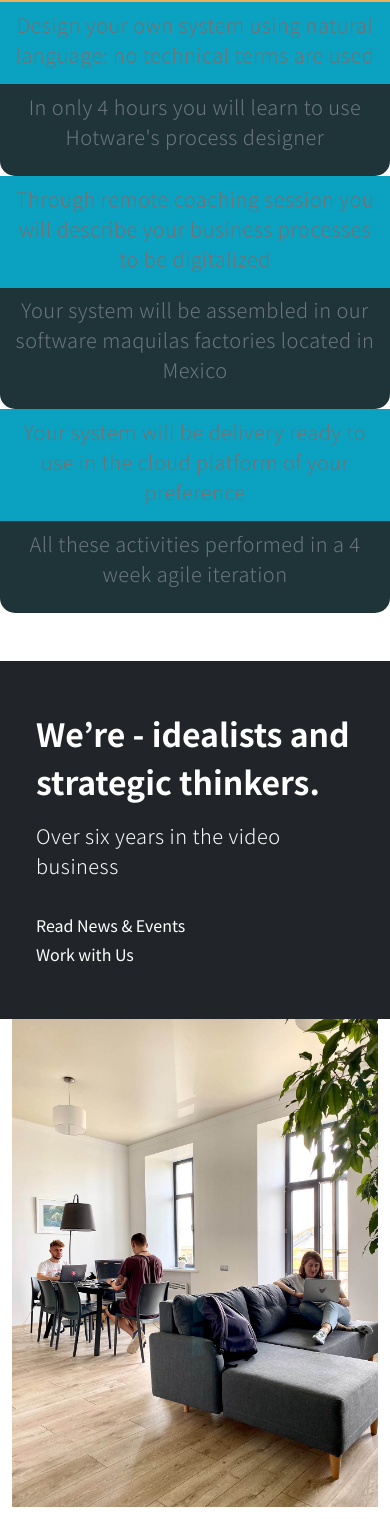
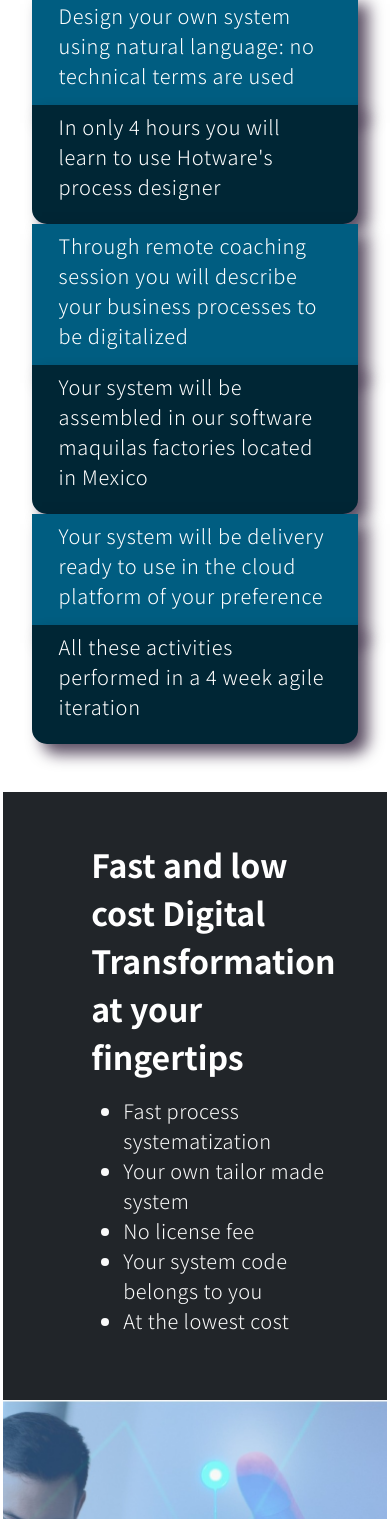
Before and after one commit to Vvan31/LandingPage, a website: page v3/index.html in a window 390 px wide. Shown: the part 249-1768 px from the top of the page. Drawn offline with Linux system fonts and the light colour scheme.

Commit message:
conent, features fixed, colors fixed

```diff
--- a/v3/css/templatemo-nomad-force.css
+++ b/v3/css/templatemo-nomad-force.css
@@ -104,6 +104,12 @@ p {
   color: var(--p-color);
   font-size: var(--p-font-size);
   font-weight: var(--font-weight-light);
+  letter-spacing: 0.7px;
+}
+.p{
+  color: var(--p-color);
+  font-size: var(--p-font-size);
+  font-weight: var(--font-weight-light);
   letter-spacing: 0.5px;
 }
 
@@ -160,43 +166,49 @@ a:hover {
   bottom: 0;
   left: 0;
 }
+/* .overlay-2 {
+  background: linear-gradient(to top, #000, transparent 97%);
+  position: absolute;
+  top: inherit;
+  right: 0;
+  bottom: inherit;
+  left: 0;
+} */
 /* ------------------------------------------
   FEATURES
 ------------------------------------------ */
 #features {
-  border-top: #efaf58 solid 1em;
+  border-top: var(--bs-orange) solid 1.5em;
   background-color: white;
-  padding: 0;
+  padding-left:10em;
+  padding-right: 10em;
   margin-right: 0;
   margin-left: 0;
-   height: 70%;
+  height: 70%;
 }
-#feature{
-  padding-top: 0;
-  box-shadow: 10px 10px 15px rgb(23,4,34,0.7);
-  border-bottom-left-radius: 15px;
-  border-bottom-right-radius: 15px;
-}
-#feature p{
-  color: var(--white-color) !important;
-
+.feature p{
+  color: var(--white-color);
+  text-align: left;
+  padding-left: 1em;
+  padding-right: 1em;
+  size: 15%;
 }
 #top{
-  background-color:#0aa2c0;
-  color: var(--white-color) !important;
+  background-color: var(--bs-primary);
   z-index: 3;
   padding: 2%;
-  color: var(--white-color);
+  box-shadow: 10px 10px 15px rgb(23,4,34,0.7) ;
 
 }
 #bottom{
   padding: 2%;
-
   margin-top: -2.5%;
   z-index: 1;
-  background-color:#1e3439;
+  background-color: var(--bs-secondary);
   border-bottom-left-radius: 15px;
   border-bottom-right-radius: 15px;
+  box-shadow: 10px 10px 15px rgb(23,4,34,0.7);
+
 }
 
 
@@ -422,7 +434,7 @@ strong {
 /*---------------------------------------
   ABOUT & TEAM MEMBERS
 -----------------------------------------*/
-/* .about-image,
+ .about-image,
 .team-image {
   width: 100%;
   height: 100%;
@@ -430,7 +442,11 @@ strong {
   min-height: 475px;
   object-fit: cover;
 }
-
+.bullet{
+  padding-left: 0%;
+  padding-right: 0%;
+}
+/*
 .team-thumb {
   background: var(--white-color);
   position: absolute;
@@ -478,7 +494,10 @@ strong {
 
 .news,
 .related-news {
-  background: var(--section-bg-color);
+  background-color: var(--bs-secondary);
+  /* background-image: url("/media/background.png");
+  background-repeat:repeat-y; */
+  color: var(--white-color);
 }
 
 .news-thumb {
@@ -586,7 +605,6 @@ strong {
   SECTION
 -----------------------------------------*/
 .section-padding {
-  padding-top: 1rem;
   padding-bottom: 7rem;
 }
 
@@ -596,7 +614,10 @@ strong {
 .contact-info {
   padding: 40px;
 }
-
+.contact{
+  background-color: var(--bs-secondary);
+  color: var(--white-color);
+}
 .contact-form .form-control {
   border-radius: 0;
   font-weight: var(--font-weight-normal);
@@ -688,7 +709,18 @@ strong {
   .news-two-column {
     min-height: 232.5px;
   }
+  #features {
+    padding-left: 20rem;
+    padding-right: 20rem;
+  }
 }
+@media screen and (min-width: 1395px) {
+  #features {
+    padding-left: 10rem;
+    padding-right: 10rem;
+  }
+}
+
 
 @media screen and (max-width: 991px) {
   h1 {
@@ -720,9 +752,9 @@ strong {
     padding-bottom: 10px;
   }
 
-  .section-padding {
-    padding-top: 1rem;
-    padding-bottom: 6rem;
+  #features {
+    padding-left: 2rem;
+    padding-right: 2rem;
   }
 
   .team-thumb {
--- a/v3/index.html
+++ b/v3/index.html
@@ -35,15 +35,15 @@ https://templatemo.com/tm-567-nomad-force
     <body>
         <main>
             <section class="hero" id="hero">
-                <!-- <div class="heroText">
+                <div class="heroText">
                     <h1 class="text-white mt-5 mb-lg-4" data-aos="zoom-in" data-aos-delay="800">
-                        Nomad Force
+                        Hotware Smart Cloud
                     </h1>
 
                     <p class="text-secondary-white-color" data-aos="fade-up" data-aos-delay="1000">
-                        create a great video for your <strong class="custom-underline">website</strong>
+                        AI enabled Digital Transformation Nearshore solution
                     </p>
-                </div> -->
+                </div>
 
                 <div class="videoWrapper">
                     <video autoplay="" loop="" muted="" class="custom-video" poster="videos/792bd98f3e617786c850493560e11c45.jpg">
@@ -57,25 +57,6 @@ https://templatemo.com/tm-567-nomad-force
             <section class="section-padding pb-3" id="about">
                 <div class="features-container mb-5 pb-lg-5">
                     <div class="row">
-                       <!--  <div class="col-12">
-                            <h2 class="mb-3" data-aos="fade-up">Let us create...</h2>
-                        </div> -->
-
-                    <!--     <div class="col-lg-6 col-12 mt-3 mb-lg-5">
-                            <p class="me-4" data-aos="fade-up" data-aos-delay="300">You may  via PayPal  is useful for
-                                 you. This will absolutely help us to keep creating better CSS template
-                                 s for you. <br><br>
-                                 We provide you 100% free templates on TemplateMo website.
-                                 Images are provided by FreePik and Unsplash websites.</p>
-                        </div>
-
-                        <div class="col-lg-6 col-12 mt-lg-3 mb-lg-5">
-                            <p data-aos="fade-up" data-aos-delay="500">This Bootstrap 5 layout is free to use for y
-                                our business. You are allowed to edit it in any way you like. However, please do
-                                not redistribute this template ZIP file for a template download purpose on any other
-                                website such as Free CSS collections.</p>
-                        </div>  -->
-
                         <div class="row text-center" id="features" >
                             <div class="feature col-md-4">
                                 <div id="top" data-aos="fade-up">
@@ -84,7 +65,7 @@ https://templatemo.com/tm-567-nomad-force
                                         technical terms are used</p>
                                 </div>
                                 <div id="bottom" data-aos="fade-up">
-                                    <p class="text-muted">In only 4 hours you will learn
+                                    <p class="my-3-2">In only 4 hours you will learn
                                         to use Hotware's process
                                         designer</p>
                                 </div>
@@ -97,7 +78,7 @@ https://templatemo.com/tm-567-nomad-force
                                         be digitalized</p>
                                 </div>
                                 <div id="bottom" data-aos="fade-up">
-                                    <p class="text-muted">Your system will be assembled in
+                                    <p class="my-3-2">Your system will be assembled in
                                         our software maquilas factories
                                         located in Mexico</p>
                                 </div>
@@ -109,7 +90,7 @@ https://templatemo.com/tm-567-nomad-force
                                         platform of your preference</p>
                                 </div>
                                 <div id="bottom" data-aos="fade-up">
-                                    <p class="text-muted">All these activities performed
+                                    <p class="my-3-2">All these activities performed
                                         in a 4 week agile iteration</p>
                                 </div>
                             </div>
@@ -120,27 +101,28 @@ https://templatemo.com/tm-567-nomad-force
 
                 <div class="container-fluid">
                     <div class="row">
-                        <div class="col-lg-4 col-12 bg-dark">
+                        <div class="col-lg-6 mb-lg-0 bg-dark bullet">
                             <div class="d-flex flex-column flex-wrap justify-content-center h-100 py-5 px-4 pt-lg-4 pb-lg-0">
-                                <h3 class="text-white mb-3" data-aos="fade-up">We’re - idealists and strategic thinkers.</h3>
-
-                                <p class="text-secondary-white-color" data-aos="fade-up">Over six years in the video business</p>
-
-                                <div class="mt-3 custom-links">
-
-                                    <a href="#news" class="text-white custom-link" data-aos="zoom-in" data-aos-delay="100">Read News & Events</a>
-
-                                    <a href="#contact" class="text-white custom-link" data-aos="zoom-in" data-aos-delay="300">Work with Us</a>
+                                <h3 class="text-white mb-3" data-aos="fade-up">Fast and low cost Digital Transformation at your fingertips </h3>
+                                <div>
+                                    <ul>
+                                        <li class="text-secondary-white-color p" data-aos="fade-up">Fast process systematization</li>
+                                        <li class="text-secondary-white-color p" data-aos="fade-up">Your own tailor made system</li>
+                                        <li class="text-secondary-white-color p" data-aos="fade-up">No license fee</li>
+                                        <li class="text-secondary-white-color p" data-aos="fade-up">Your system code belongs to you</li>
+                                        <li class="text-secondary-white-color p" data-aos="fade-up">At the lowest cost</li>
+                                    </ul>
                                 </div>
 
                             </div>
                         </div>
-                        <div class="col-lg">
-                            <img src="images/elena-rabkina-eVVzwsNhNf4-unsplash.jpg" class="img-fluid about-image" alt="">
+                        <div class="col-lg-6 bullet">
+                            <img src="images/hero2.jpeg" class="img-fluid about-image" alt="">
                         </div>
                     </div>
                 </div>
             </section>
+
             <section class="news section-padding" id="news">
                 <div class="container">
                     <div class="row">
@@ -220,6 +202,7 @@ https://templatemo.com/tm-567-nomad-force
 
                     </div>
                 </div>
+               <!--  <div class="overlay"></div> -->
             </section>
 
             <section class=" contact section-padding" id="contact">
@@ -228,7 +211,7 @@ https://templatemo.com/tm-567-nomad-force
 
                         <div class="col-lg-7 col-12 mx-auto">
 
-                            <h2 class="mb-4 text-center" data-aos="fade-up">Dont' be shy, write to us</h2>
+                            <h2 class="mb-4 text-center" data-aos="fade-up">Apply for a free prove of concept</h2>
 
                             <form action="#" method="post" class="contact-form" role="form" data-aos="fade-up">
 
@@ -290,6 +273,8 @@ https://templatemo.com/tm-567-nomad-force
 
                     </div>
                 </div>
+               <!--  <div class="overlay-2"></div> -->
+
             </section>
 
         </main>
```
Also changed, not shown: index.html (+2 -2 lines), v3/css/bootstrap.min.css, v3/images/hero2.jpeg (renamed from media/hero2.jpeg), v3/images/itcomplements.png (renamed from media/itcomplements.png), v3/images/scotiabank.png (renamed from media/scotiabank.png), v3/images/smart_cloud.png (renamed from media/smart_cloud.png), 2 other files.
